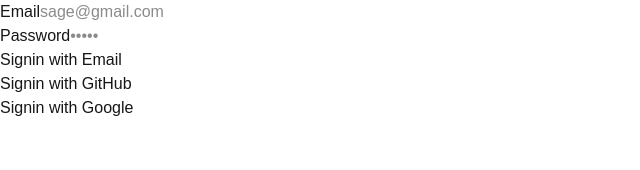
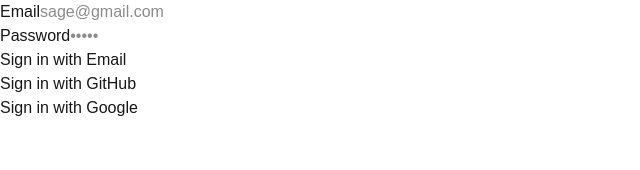
Before and after one commit to roshumba/nary-a-ninny, a Next.js app: page /login in a window 1280 px wide. Shown: the top 170 px of the page, without its empty margins (0-640 px from the left). Built offline with nearby package versions, Linux system fonts and the light colour scheme; no server answers.

Commit message:
refactor(auth): move auth actions to separate file / add ui error indicators

```diff
--- /dev/null
+++ b/app/lib/auth-actions.ts
@@ -0,0 +1,50 @@
+'use server';
+
+import { signIn } from '@/auth';
+import { AuthError } from 'next-auth';
+import { redirect } from 'next/navigation';
+
+export type LoginState = {
+  error?: string;
+};
+
+export async function loginWithCredentials(
+  _prevState: LoginState,
+  formData: FormData,
+): Promise<LoginState> {
+  try {
+    await signIn('credentials', {
+      email: formData.get('email'),
+      password: formData.get('password'),
+      redirectTo: '/lecture',
+    });
+    return {};
+  } catch (error) {
+    if (error instanceof AuthError) {
+      return { error: 'Invalid Credentials.' };
+    }
+    throw error;
+  }
+}
+
+export async function loginWithGitHub() {
+  try {
+    await signIn('github', { redirectTo: '/lecture' });
+  } catch (error) {
+    if (error instanceof AuthError) {
+      return redirect('/login?error=github');
+    }
+    throw error;
+  }
+}
+
+export async function loginWithGoogle() {
+  try {
+    await signIn('google', { redirectTo: '/lecture' });
+  } catch (error) {
+    if (error instanceof AuthError) {
+      return redirect('/login?error=google');
+    }
+    throw error;
+  }
+}
--- a/app/login/page.tsx
+++ b/app/login/page.tsx
@@ -1,49 +1,58 @@
-import { signIn } from '@/auth';
+'use client';
+
+import { useActionState } from 'react';
+import { useSearchParams } from 'next/navigation';
+import {
+  loginWithGitHub,
+  loginWithGoogle,
+  loginWithCredentials,
+  type LoginState,
+} from '../lib/auth-actions';
+
+const initialState: LoginState = {};
 
 export default function SignIn() {
+  const searchParams = useSearchParams();
+  const [state, formAction, isPending] = useActionState(
+    loginWithCredentials,
+    initialState,
+  );
+  const error = searchParams.get('error');
+
   return (
     <>
-      <form
-        action={async (formData: FormData) => {
-          'use server';
-        //! add error handling
-          await signIn(
-            'credentials',
-            {
-              email: formData.get('email'),
-              password: formData.get('password'),
-            },
-            { redirectTo: '/lecture' },
-          );
-        }}
-      >
+      <form action={formAction}>
         <div>
           <label>Email</label>
-          <input type='email' name='email' placeholder='sage@gmail.com' required />
+          <input
+            type='email'
+            name='email'
+            placeholder='sage@gmail.com'
+            required
+          />
         </div>
         <div>
           <label>Password</label>
           <input type='password' name='password' placeholder='•••••' required />
         </div>
-        <button type='submit'>Signin with Email</button>
+        {state.error && <p style={{ color: 'red' }}>{state.error}</p>}
+        <button type='submit' disabled={isPending}>
+          {isPending ? 'Signing in…' : 'Sign in with Email'}
+        </button>
       </form>
 
-      <form
-        action={async () => {
-          'use server';
-          await signIn('github', { redirectTo: '/lecture' });
-        }}
-      >
-        <button type='submit'>Signin with GitHub</button>
+      <form action={loginWithGitHub}>
+        {error === 'github' && (
+          <p style={{ color: 'red' }}>Unable to sign in with GitHub.</p>
+        )}
+        <button type='submit'>Sign in with GitHub</button>
       </form>
 
-      <form
-        action={async () => {
-          'use server';
-          await signIn('google', { redirectTo: '/lecture' });
-        }}
-      >
-        <button type='submit'>Signin with Google</button>
+      <form action={loginWithGoogle}>
+        {error === 'google' && (
+          <p style={{ color: 'red' }}>Unable to sign in with Google.</p>
+        )}
+        <button type='submit'>Sign in with Google</button>
       </form>
     </>
   );
--- a/auth.ts
+++ b/auth.ts
@@ -62,4 +62,5 @@
       },
     }),
   ],
+  pages: { signIn: '/login' },
 });
```
